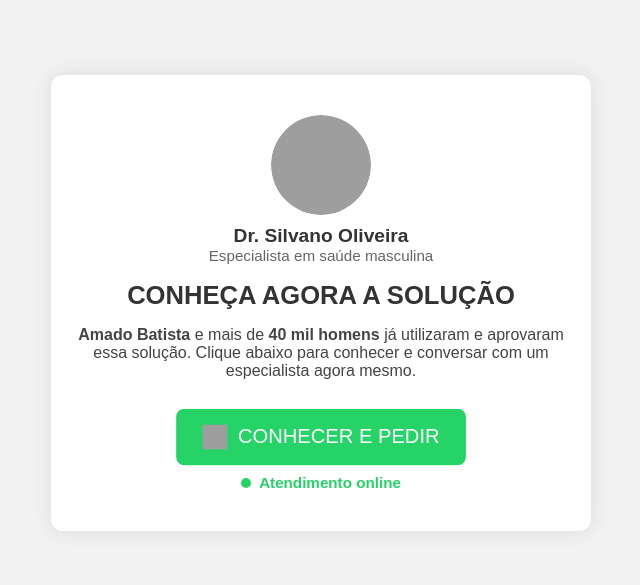
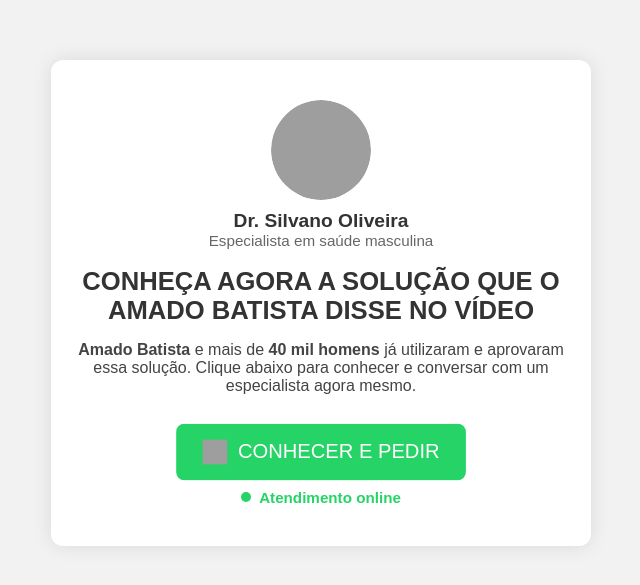
Before and after one commit to silvanoliveiraa/enter, a plain HTML site: page index.html in a window 1280 px wide. Shown: the part 117-702 px from the top of the page, without its empty margins (319-959 px from the left). Drawn offline with Linux system fonts and the light colour scheme; grey boxes are pictures that could not be loaded.

Commit message:
index.html

```diff
--- a/index.html
+++ b/index.html
@@ -75,6 +75,7 @@
       height: 22px;
       font-size: 13px;
       display: flex;
+      z-index: 9;
       align-items: center;
       justify-content: center;
       box-shadow: 0 0 3px rgba(0,0,0,0.3);
@@ -156,7 +157,7 @@
     </div>
     <div class="name">Dr. Silvano Oliveira</div>
     <div class="role">Especialista em saúde masculina</div>
-    <h1>CONHEÇA AGORA A SOLUÇÃO </h1>
+    <h1>CONHEÇA AGORA A SOLUÇÃO QUE O AMADO BATISTA DISSE NO VÍDEO</h1>
     <p><strong>Amado Batista</strong> e mais de <strong>40 mil homens</strong> já utilizaram e aprovaram essa solução. Clique abaixo para conhecer e conversar com um especialista agora mesmo.</p>
     <a class="button" href="https://typebot.co/elxafric2">
       <img src="https://cdn-icons-png.flaticon.com/512/733/733585.png" width="24" height="24" alt="WhatsApp" />
```
